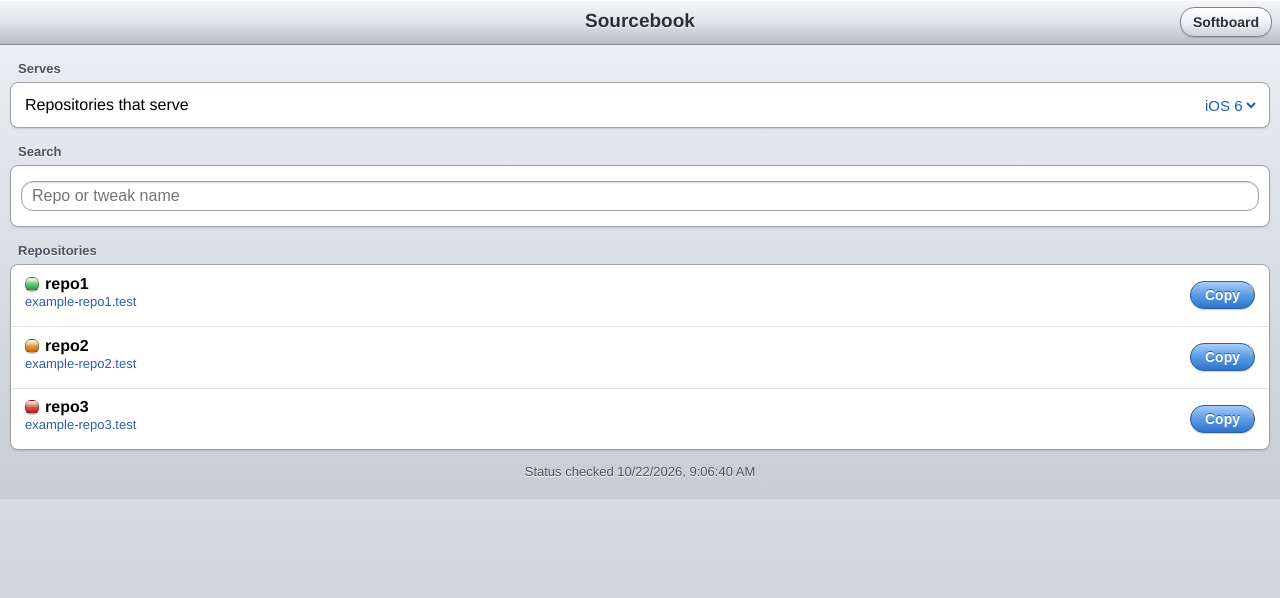
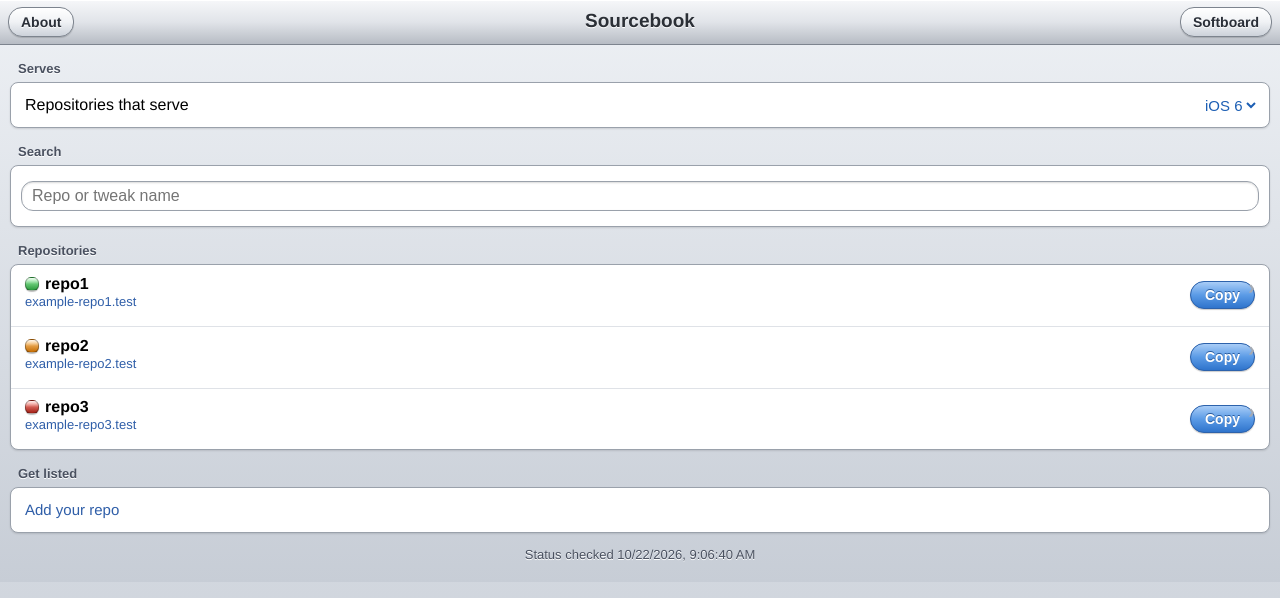
Before and after one commit to deepdiver26/Cydia2, a plain HTML site: page index.html in a window 1280 px wide. Drawn offline with Linux system fonts and the light colour scheme.

Commit message:
Update index.html

```diff
--- a/index.html
+++ b/index.html
@@ -11,6 +11,7 @@
 <body>
 
 <div class="navbar">
+  <a class="nav-btn nav-left" href="faq.html">About</a>
   <a class="nav-btn nav-right" href="softboard.html">Softboard</a>
   <h1 class="nav-title">Sourcebook</h1>
 </div>
@@ -48,6 +49,13 @@
     <div class="row"><span class="row-label muted">Loading…</span></div>
   </div>
 
+  <div class="group-header">Get listed</div>
+  <div class="group">
+    <div class="row-action">
+      <a href="https://github.com/deepdiver26/Sourcebook/issues/new?title=Add+my+repo+to+Sourcebook&amp;body=Repo+name%3A%0ARepo+URL%3A%0AiOS+versions+it+serves%3A%0ATweaks+%28name+and+one+line+each%29%3A%0AI+am+the+owner+and+agree+to+be+listed%3A+yes%2Fno" class="report-link">Add your repo</a>
+    </div>
+  </div>
+
   <div class="footer" id="updated-text"></div>
 </div>
 
```
